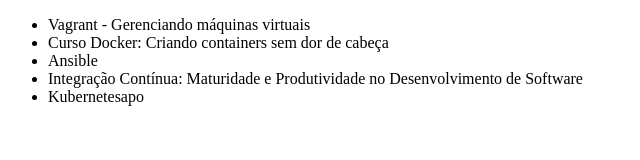
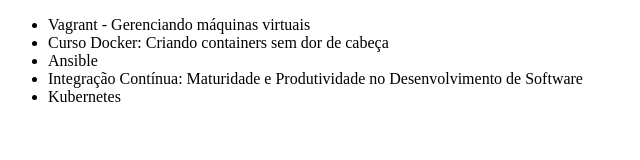
Before and after one commit to molinexteste/teste, a plain HTML site: page index.html in a window 1280 px wide. Shown: the full height of the page, 0-640 px from the left. Drawn offline with Linux system fonts and the light colour scheme.

Commit message:
desfazendo

```diff
--- a/index.html
+++ b/index.html
@@ -10,7 +10,7 @@
         <li>Curso Docker: Criando containers sem dor de cabeça</li>
         <li>Ansible</li>
         <li>Integração Contínua: Maturidade e Produtividade no Desenvolvimento de Software</li>
-        <li>Kubernetesapo</li>
+        <li>Kubernetes</li>
     </ul>
 </body>
 </html>
```
